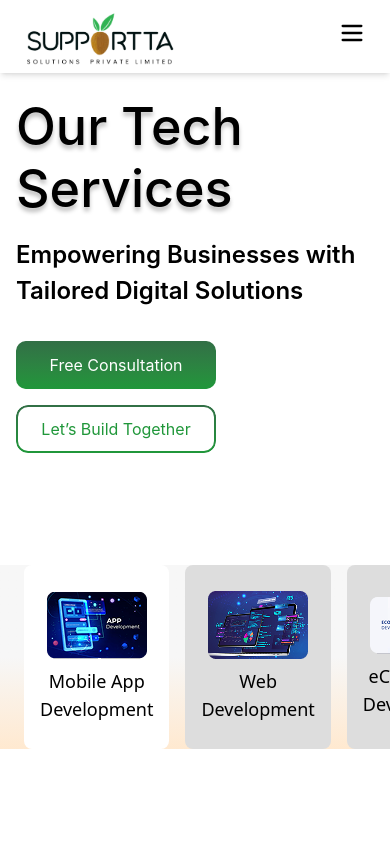
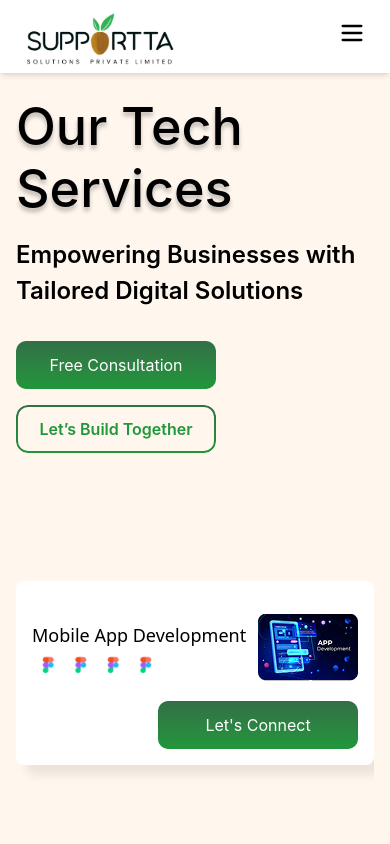
Before and after one commit to supporttasolutions/supporttasolutionswebsite, a Next.js app: page /services in a window 390 px wide. Shown: the top 844 px of the page. Built offline with nearby package versions, Linux system fonts and the light colour scheme.

Commit message:
services mobilke screen half

```diff
--- a/src/app/components/navbar.jsx
+++ b/src/app/components/navbar.jsx
@@ -40,9 +40,11 @@ export default function Navbar() {
       } fixed w-full top-0 left-0 z-50 transition-all duration-300`}
     >
       <div className="container mx-auto flex justify-between items-center py-2 px-6 md:px-12 lg:px-20">
+        <Link href='/'>
         <div>
           <Image src="/Logo.png" alt="Company Logo" width={151} height={51} />
         </div>
+        </Link>
 
         <div className="hidden lg:flex space-x-10 text-md font-[Inter]  uppercase">
           <Link href="/services" className="hover:text-gray-300">
--- a/src/app/components/serviceScroll.jsx
+++ b/src/app/components/serviceScroll.jsx
@@ -1,11 +1,13 @@
 "use client";
 import { useState } from "react";
 import Image from "next/image";
+import { Swiper, SwiperSlide } from "swiper/react";
+import "swiper/css";
+import "swiper/css/navigation";
+import { Autoplay } from "swiper/modules";
 import ButtonPage from "./button";
-
-export default function ServicesScroll() {
+export default function ServicesSlider() {
   const [activeIndex, setActiveIndex] = useState(0);
-
   const services = [
     {
       image: "/serv1.png",
@@ -43,35 +45,66 @@ export default function ServicesScroll() {
       imgSrc: "/servImage.png",
     },
   ];
-
   return (
     <div className="max-w-screen-xl mx-auto">
-      <div className="bg-gradient-to-b from-[#F7F7F7] via-[#F7F7F7] to-[#FFE9D0] items-center">
-        {/* Cards Section (Scrollable on Mobile) */}
-        <div className="overflow-x-auto snap-x snap-mandatory flex gap-4 px-6 lg:overflow-visible lg:justify-center">
+      <div className=" py-4 px-4 lg:bg-gradient-to-b from-[#F7F7F7] via-[#F7F7F7] to-[#FFE9D0] rounded-lg items-center ">
+        <Swiper
+          slidesPerView={1}
+          // spaceBetween={25}
+          loop={true}
+          // autoplay={{ delay: 3000, disableOnInteraction: false }}
+          modules={[Autoplay]}
+          breakpoints={{
+            768: { slidesPerView: 4, spaceBetween: 20 },
+          }}
+          onSlideChange={(swiper) => setActiveIndex(swiper.realIndex)}
+          className="w-full h-[250px] lg:h-[180px] px-2"
+        >
           {services.map((service, index) => (
+            <SwiperSlide key={index}>
               <div
-              key={index}
-              className={`shadow-[0px 8px 16px 0px #00000014]
-        flex flex-col justify-center items-center
-        p-4 rounded-lg cursor-pointer transition-all duration-300
-        w-[90%] snap-center lg:w-64
-        ${activeIndex === index ? "bg-white" : "bg-[#DDDDDD]"}`}
-              onClick={() => setActiveIndex(index)}
+                className={`p-4 w-[100%] rounded-lg cursor-pointer transition-all duration-300 ${
+                  activeIndex === index
+                    ? "bg-white shadow-[10px_10px_10px_0px_#00000014]"
+                    : "bg-[#DDDDDD]"
+                } `}
+              >
+                <div
+                  className={`h-[100px]
+                flex flex-row-reverse lg:flex-col justify-between md:justify-center items-center
+               snap-center lg:w-full
+                `}
                 >
                   <Image
                     src={service.image}
                     alt={service.title}
                     width={100}
-                height={66}
+                    height={70}
                   />
-              <p className="text-center font-medium text-lg mt-2">
+                  <div className="flex flex-col text-start">
+                    <p className="text-start lg:text-center font-medium text-lg mt-2">
                       {service.title}
                     </p>
+                    <Image
+                      src="/figmaLinear.png"
+                      alt="figmaLimg"
+                      width={130}
+                      height={60}
+                      className="block lg:hidden"
+                    />
                   </div>
-          ))}
                 </div>
 
+                <div className="flex justify-end mt-1">
+                  <ButtonPage
+                    btnName="Let's Connect"
+                    className="bg-linear-to-t from-[#20973A] to-[#326F46] text-white px-4 py-2 block md:hidden"
+                  />
+                </div>
+              </div>
+            </SwiperSlide>
+          ))}
+        </Swiper>
         {/* Content Section (Hidden on Mobile) */}
         <div className="hidden md:flex justify-center items-center w-full h-auto px-8 py-8">
           <div className="flex flex-col items-center text-center max-w-[1200px] w-full mx-auto lg:flex-row lg:text-left lg:items-start">
@@ -97,7 +130,6 @@ export default function ServicesScroll() {
                 />
               </div>
             </div>
-
             {/* Right: Image */}
             <div className="w-full lg:w-1/2 flex justify-end mt-6 lg:mt-0">
               <Image
--- a/src/app/services/page.jsx
+++ b/src/app/services/page.jsx
@@ -1,10 +1,14 @@
+import Image from "next/image";
 import BannerHead from "../components/bannerHead";
 import Phases from "../components/phases";
 import ServicesScroll from "../components/serviceScroll";
 export default function Services() {
   return (
     <div className="2xl:min-h-auto lg:min-h-screen w-full  lg:py-[80px] ">
-      <section className=" flex flex-col items-center  justify-center">
+      <div className="absolute inset-0 bg-[#FFEBD5]/40 backdrop-blur-[400px] z-[-1] md:hidden">
+      </div>
+
+      <section className="relative z-[1] flex flex-col items-center  justify-center ">
         <BannerHead
           head={"Our Tech Services"}
           desc="Empowering Businesses with Tailored Digital Solutions"
@@ -17,17 +21,18 @@ export default function Services() {
             {
               text: "Let’s Build Together",
               className:
-                "text-linear-to-t from-[#20973A] to-[#326F46] text-[20px]font-[600]",
+                "text-linear-to-t from-[#20973A] to-[#326F46] font-[600]",
             },
           ]}
         />
       </section>
 
-      <section className="mt-28">
+      <section className="relative  mt-28">
         <ServicesScroll />
       </section>
+
       <section className="mt-28">
-        <Phases/>
+        <Phases />
       </section>
     </div>
   );
```
Also changed, not shown: public/blend.png (added). Lines whose indentation alone changed are shown as unchanged.
